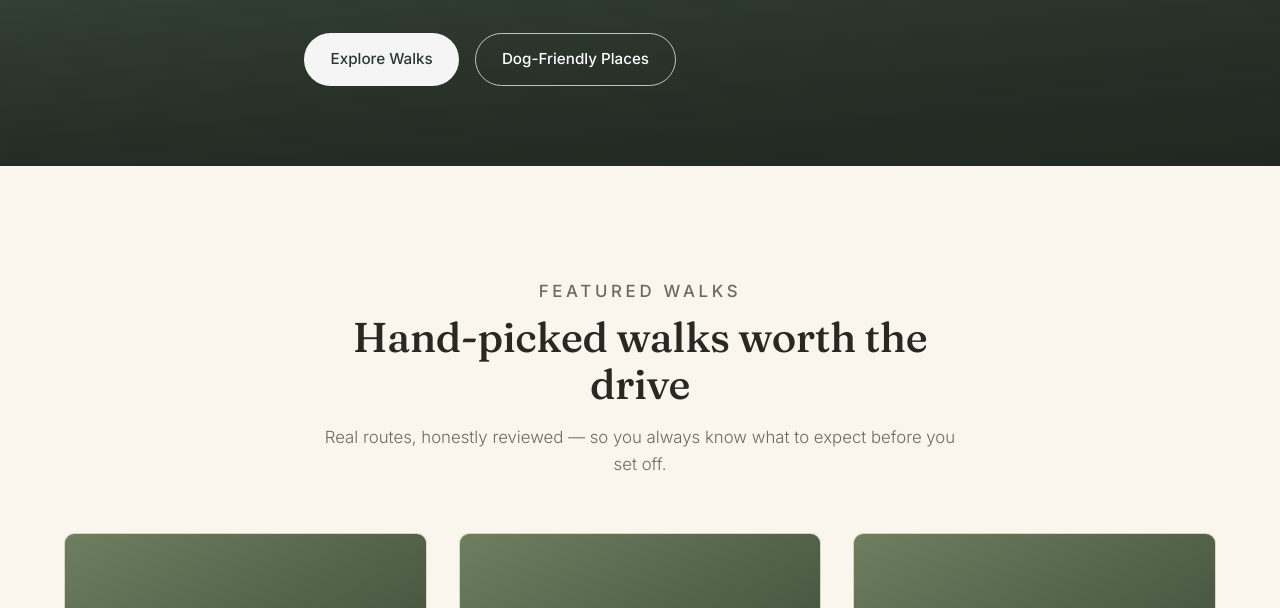
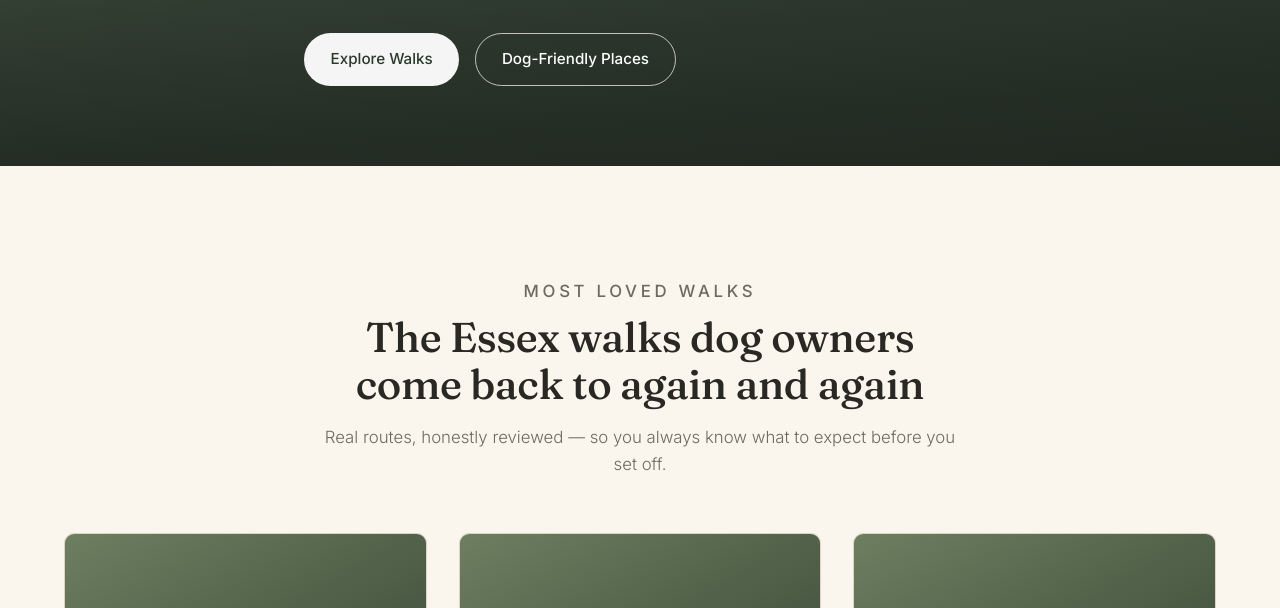
Before and after one commit to jademay/dogsofessex-site, a plain HTML site: page index.html in a window 1280 px wide. Shown: the part 563-1171 px from the top of the page. Drawn offline with Linux system fonts and the light colour scheme.

Commit message:
Rename featured walks section to Most Loved Walks
Co-Authored-By: Claude Opus 4.8 (1M context) <noreply@anthropic.com>

```diff
--- a/index.html
+++ b/index.html
@@ -47,8 +47,8 @@
         <section id="walks" class="section">
             <div class="container">
                 <div class="section-head">
-                    <p class="eyebrow">Featured Walks</p>
-                    <h2>Hand-picked walks worth the drive</h2>
+                    <p class="eyebrow">Most Loved Walks</p>
+                    <h2>The Essex walks dog owners come back to again and again</h2>
                     <p>Real routes, honestly reviewed — so you always know what to expect before you set off.</p>
                 </div>
                 <div class="walk-grid">
```
